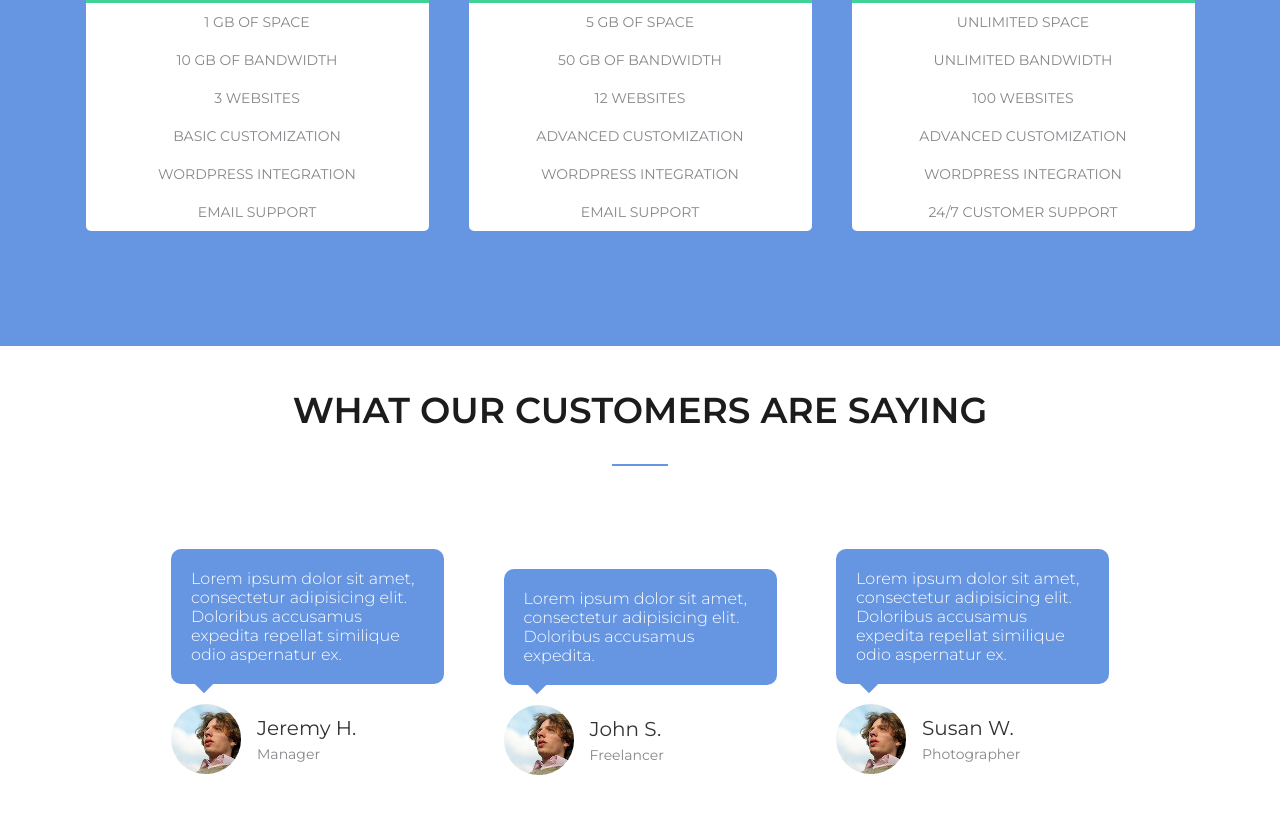
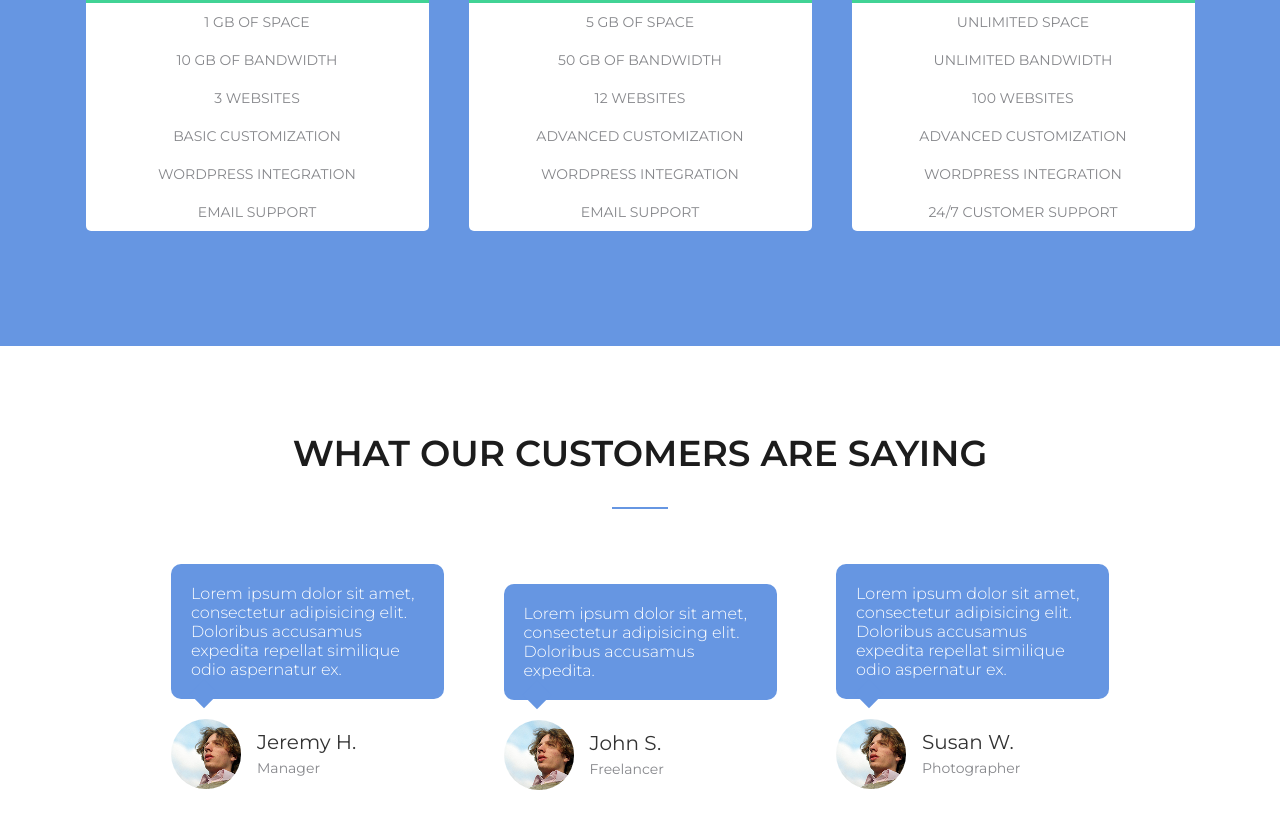
Before and after one commit to dkiltinas/Javascript-exam, a plain HTML site: page index.html in a window 1280 px wide. Shown: the part 3149-3978 px from the top of the page. Drawn offline with Linux system fonts and the light colour scheme.

Commit message:
TestimonialTitle marin-top adjusted

```diff
--- a/styles.css
+++ b/styles.css
@@ -736,6 +736,7 @@ h6 {
   font-size: 36px;
   font-weight: 600;
   color: #1c1c1c;
+  margin-top: 57px;
 }
 
 .blueSeparator {
```
